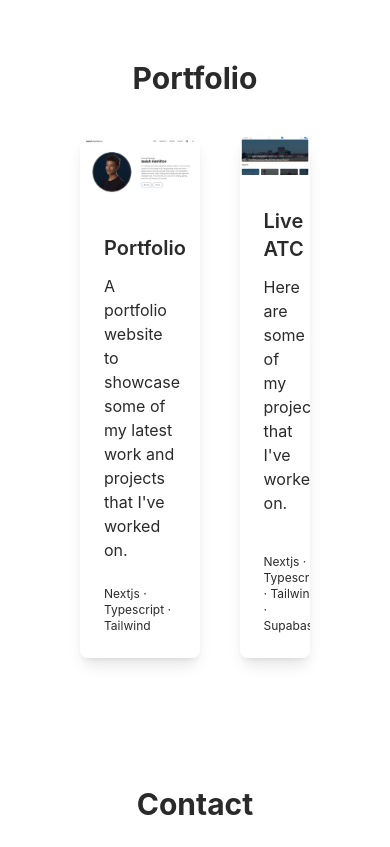
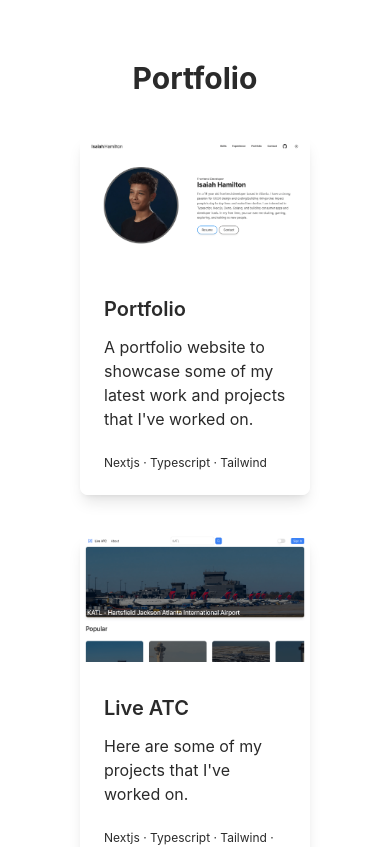
Before and after one commit to Isaiah-Hamilton/Portfolio, a Next.js app: page / in a window 390 px wide. Shown: the part 2020-2867 px from the top of the page. Built offline with nearby package versions, Linux system fonts and the light colour scheme.

Commit message:
fix: portfolio section mobile ui

```diff
--- a/components/Portfolio.tsx
+++ b/components/Portfolio.tsx
@@ -18,7 +18,7 @@ const Portfolio = () => {
       <h1 className="title-font sm:text-4xl text-3xl font-bold text-center mb-10">Portfolio</h1>
       <div className="relative px-4 sm:px-6 lg:px-8">
         <div className="relative mx-auto max-w-7xl">
-          <div className="flex justify-center max-w-lg space-x-10 mx-auto lg:max-w-none">
+          <div className="grid md:flex justify-center max-w-lg space-y-10 md:space-x-10 md:space-y-0 mx-auto lg:max-w-none">
             {data.portfolio.map((portfolio, i) => {
               return (
                 <div
```
